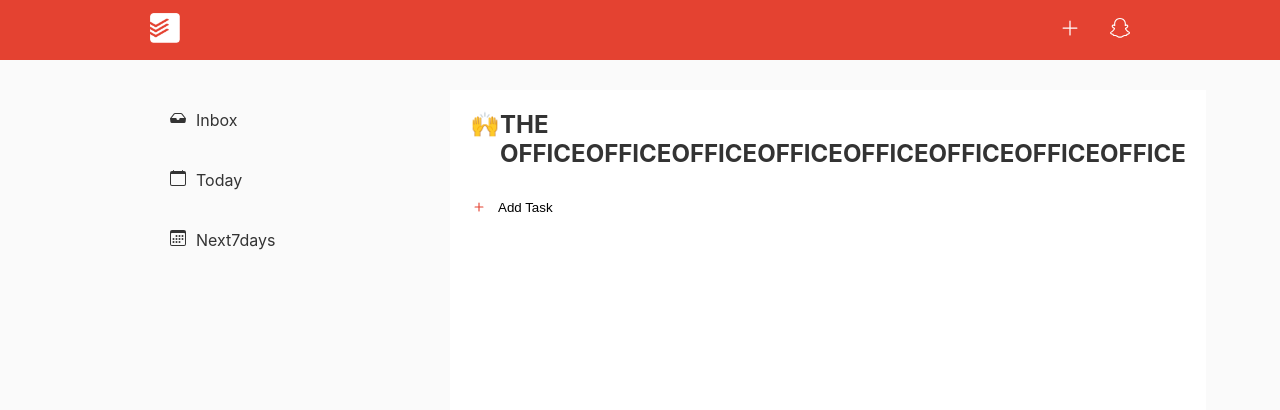
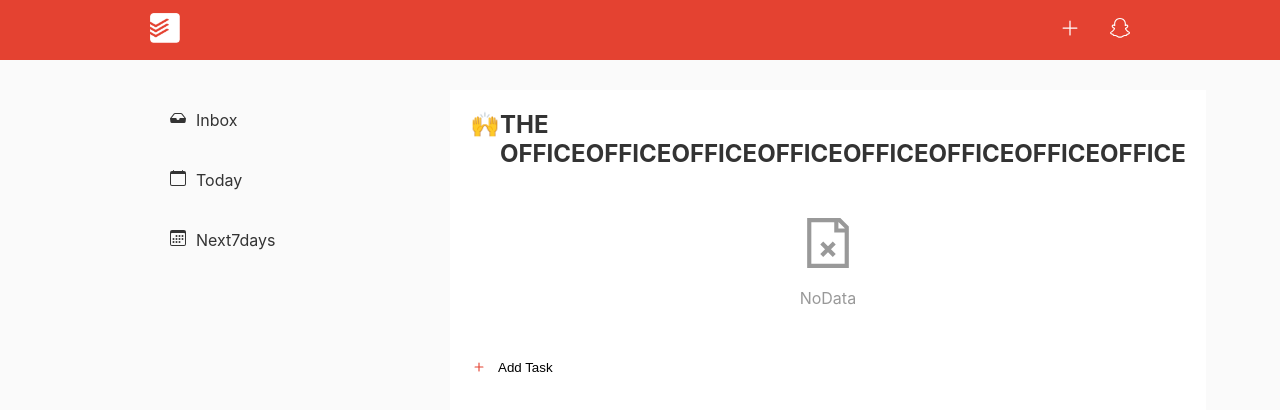
Before and after one commit to Daazzer/todoist-demo, a React (Create React App) app: page /inbox/test1 in a window 1280 px wide. Shown: the top 410 px of the page. Built offline with nearby package versions, Linux system fonts and the light colour scheme.

Commit message:
feat: project 页面样式

```diff
--- /dev/null
+++ b/src/components/NoData/index.js
@@ -0,0 +1,12 @@
+import classNames from 'classnames';
+import { GrDocumentMissing } from 'react-icons/gr';
+import './index.scss';
+
+export default function NoData({ className, text = 'NoData' }) {
+  return (
+    <div className={classNames('no-data', className)}>
+      <GrDocumentMissing className="no-data__icon" />
+      <p className="no-data__text">{text}</p>
+    </div>
+  );
+}
--- /dev/null
+++ b/src/components/NoData/index.scss
@@ -0,0 +1,12 @@
+.no-data {
+  display: flex;
+  flex-flow: column;
+  align-items: center;
+  padding: 20px 0;
+  color: #999;
+
+  &__icon {
+    margin-bottom: 20px;
+    font-size: 50px;
+  }
+}
--- a/src/components/ProjectForm/index.js
+++ b/src/components/ProjectForm/index.js
@@ -1,5 +1,4 @@
 import { useEffect, useState } from 'react';
-import { uuid } from '@/utils';
 import './index.scss';
 
 /** @type {Array<{ value: string; label: string }>} */
@@ -36,7 +35,6 @@ export default function ProjectForm({ type, label, isShow = false, onConfirm, on
   const onConfirmClick = () => {
     if (!title) return;
     onConfirm({
-      id: uuid(),
       type,
       color,
       emoji,
--- a/src/pages/Project/index.js
+++ b/src/pages/Project/index.js
@@ -5,6 +5,7 @@ import classNames from 'classnames';
 import { BsCircle, BsCheckCircleFill, BsPlus } from 'react-icons/bs';
 import { selectProjects } from '@/store/reducers/projectsSlice';
 import { selectTodoList, todoListAddAction, todoListToggleAction } from '@/store/reducers/todoListSlice';
+import NoData from '@/components/NoData';
 import './index.scss';
 
 const emojisMap = {
@@ -53,7 +54,7 @@ export default function Project() {
         {project.title}
       </h2>
       <ul className="project__todo-list">
-        {todoList.map(todoListItem =>
+        {todoList.length ? todoList.map(todoListItem =>
           <li
             key={todoListItem.id}
             className="project__todo-list__item"
@@ -62,10 +63,15 @@ export default function Project() {
               isDone: !todoListItem.isDone
             }))}
           >
-            {createElement(todoListItem.isDone ? BsCheckCircleFill : BsCircle, { className: classNames('checkbox', { checked: todoListItem.isDone }) })}
+            {createElement(
+              todoListItem.isDone
+                ? BsCheckCircleFill
+                : BsCircle,
+              { className: classNames('checkbox', { checked: todoListItem.isDone }) }
+            )}
             <p className="content">{todoListItem.text}</p>
           </li>
-        )}
+        ) : <NoData />}
       </ul>
       <button className="project__add-task-btn" onClick={onAddTaskClick}>
         <BsPlus className="project__add-task-btn__icon" />Add Task
--- a/src/pages/Project/index.scss
+++ b/src/pages/Project/index.scss
@@ -14,9 +14,11 @@
       align-items: center;
       padding: 20px 0;
       border-bottom: 1px solid #eee;
+      word-break: break-all;
       cursor: pointer;
 
       .checkbox {
+        flex-shrink: 0;
         margin-right: 10px;
 
         &.checked {
--- a/src/store/reducers/projectsSlice.js
+++ b/src/store/reducers/projectsSlice.js
@@ -1,3 +1,5 @@
+import { uuid } from '@/utils';
+
 /**
  * @typedef Project
  * @property {"inbox"|"today"|"next7days"} type
@@ -62,7 +64,7 @@ export const selectProjects = state => state.projects;
 const reducer = (state = initState, action) => {
   switch (action.type) {
     case PROJECTS.ADD:
-      return state.concat(action.payload);
+      return state.concat({ ...action.payload, id: uuid() });
     case PROJECTS.DEL:
       return state.filter(item => item.id !== action.payload);
     default:
```
